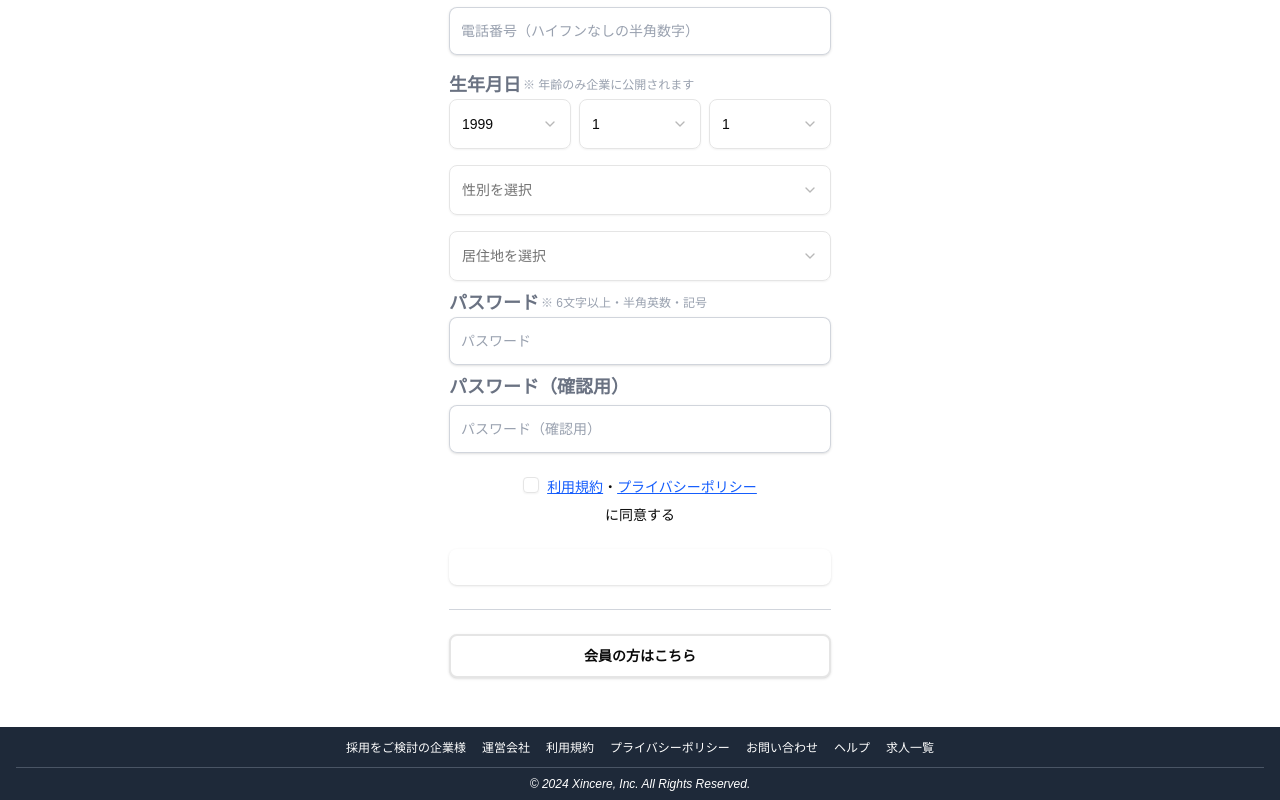
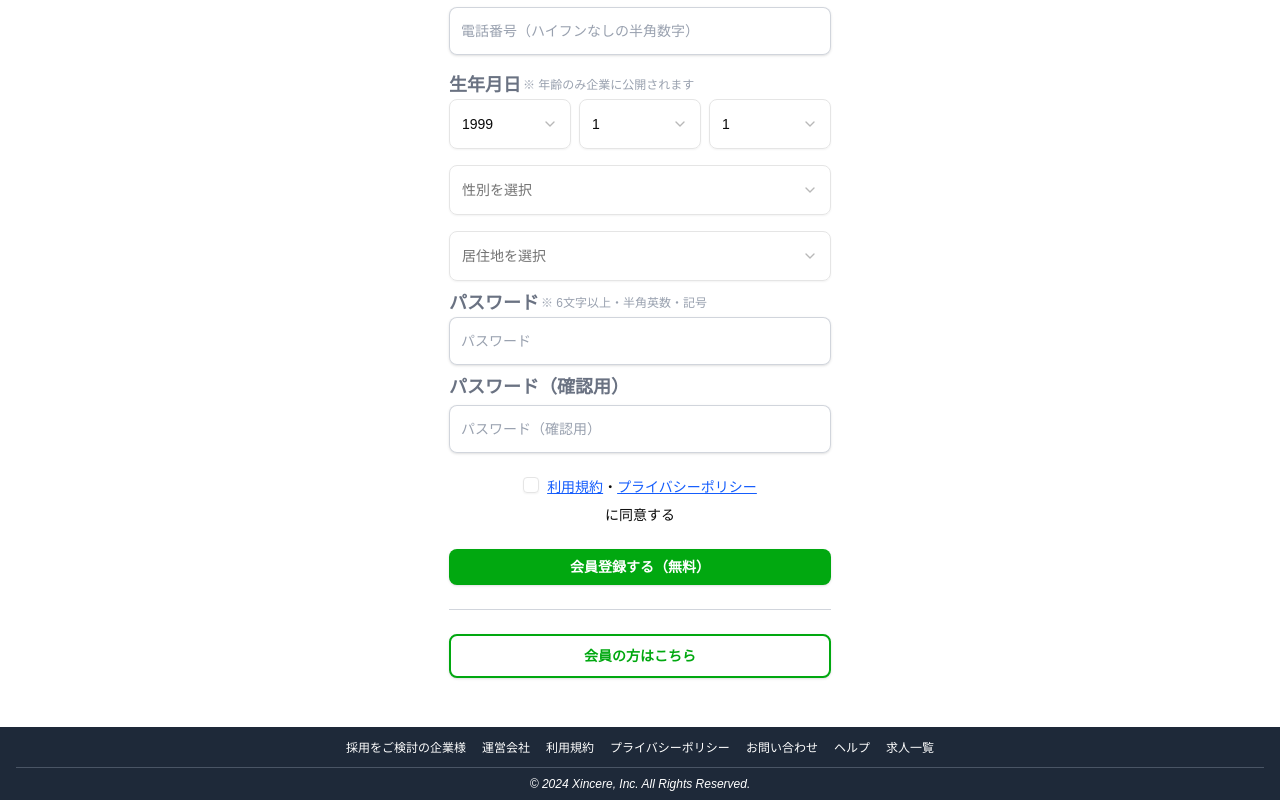
Before and after one commit to tatsuya582/naminori_copy_front, a Next.js app: page /user/sign_up in a window 1280 px wide. Shown: the part 376-1176 px from the top of the page. Built offline with nearby package versions, Linux system fonts and the light colour scheme.

Commit message:
fix: CSSを修正

```diff
--- a/src/components/forms/SignUpForm.tsx
+++ b/src/components/forms/SignUpForm.tsx
@@ -163,7 +163,7 @@ export const SignUpForm = () => {
           <Button
             type="submit"
             disabled={submitting}
-            className="flex w-full justify-center rounded-md bg-primary-600 px-3 py-2 text-sm font-semibold leading-6 text-white shadow-sm cursor-pointer"
+            className="flex w-full justify-center rounded-md bg-primary-600 px-3 py-2 text-sm font-semibold leading-6 text-white shadow-sm cursor-pointer hover:bg-primary-600"
           >
             {submitting ? "登録中..." : "会員登録する（無料）"}
           </Button>
--- a/src/styles/globals.css
+++ b/src/styles/globals.css
@@ -12,6 +12,8 @@
   --popover: oklch(1 0 0);
   --popover-foreground: oklch(0.145 0 0);
   --primary: oklch(0.205 0 0);
+  --primary-600: oklch(63.441% 0.21221 142.95);
+  --primary-500: oklch(68.716% 0.22739 143.268);
   --primary-foreground: oklch(0.985 0 0);
   --secondary: oklch(0.97 0 0);
   --secondary-foreground: oklch(0.205 0 0);
@@ -133,3 +135,37 @@ body {
     @apply bg-background text-foreground;
   }
 }
+
+@layer utilities {
+  .bg-primary-600 {
+    background-color: var(--primary-600);
+  }
+
+  .text-primary-600 {
+    color: var(--primary-600);
+  }
+
+  .hover\:text-primary-500:hover {
+    color: var(--primary-500);
+  }
+
+  .hover\:bg-primary-600:hover {
+    background-color: var(--primary-600);
+  }
+
+  .focus\:ring-primary-600:focus {
+    --tw-ring-color: var(--primary-600);
+  }
+
+  .checked\:bg-primary-600:checked {
+    background-color: var(--primary-600);
+  }
+
+  .checked\:focus\:bg-primary-600:checked:focus {
+    background-color: var(--primary-600);
+  }
+
+  .border-primary-600 {
+    border-color: var(--primary-600);
+  }
+}
```
